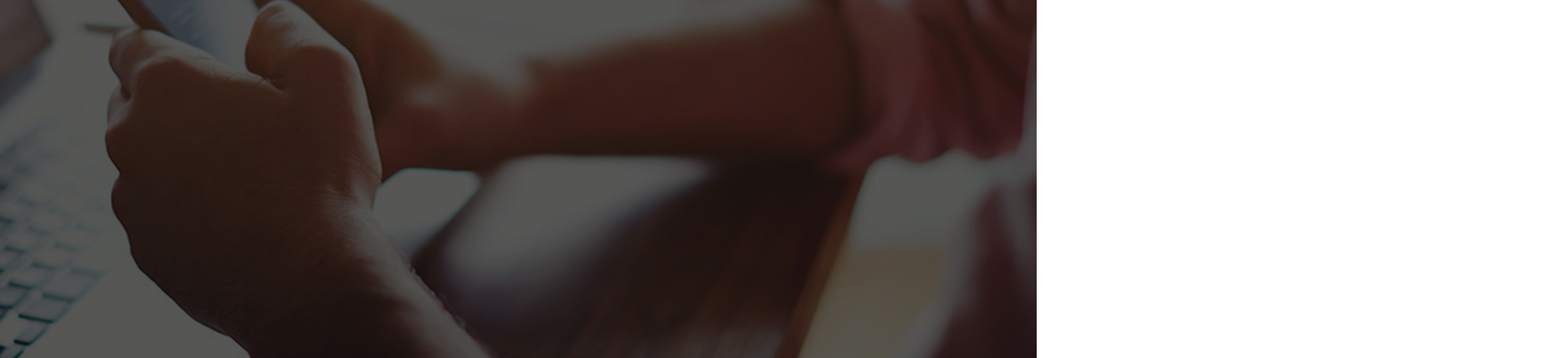
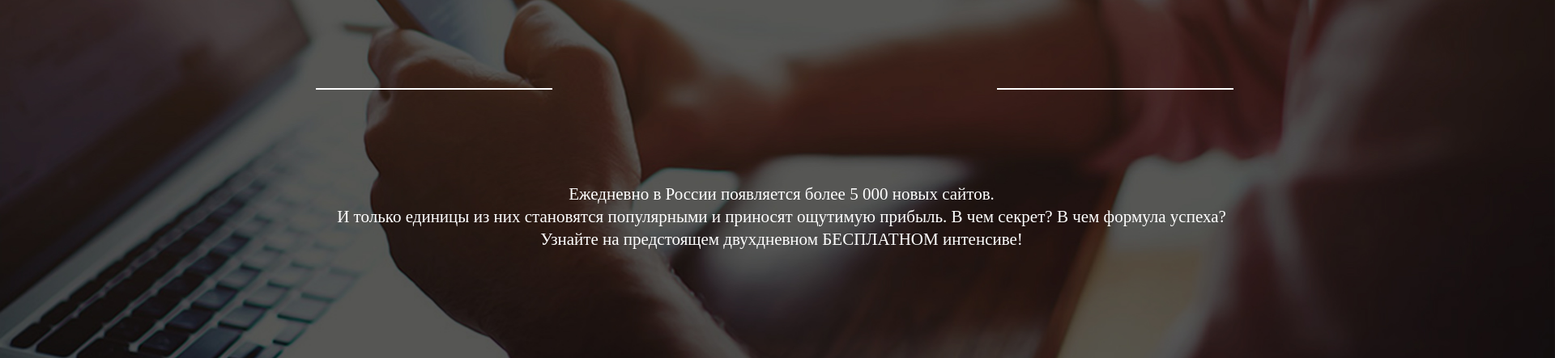
Before and after one commit to Maxim1Popov1/Maxim1Popov1.github.io, a plain HTML site: page index.html in a window 1280 px wide. Shown: the part 173-616 px from the top of the page at 81% size, 1920 px wide, since content can reach past the window. Drawn offline with Linux system fonts and the light colour scheme.

Commit message:
line-text

```diff
--- a/index.html
+++ b/index.html
@@ -17,12 +17,18 @@
 </head>
 <body>
     <header class="header">
+
         <div class="container">
             <div class="logo-wrapper">
             <div class="logo">
                     <img src="./src/public/img/photo.png" alt="logo">
                 </div>
             <div class="logo-text">WordPress интенсив</div>
+            <div class=" line-left"></div>
+            <div class=" line-right"></div>
+            <div class=" text-centr">Ежедневно в России появляется более 5 000 новых сайтов.<br>
+                И только единицы из них становятся популярными и приносят ощутимую прибыль. В чем секрет? В чем формула успеха?
+                Узнайте на предстоящем двухдневном БЕСПЛАТНОМ интенсиве!</div>
             </div>
         </div>
     </header>
--- a/src/styles/style.css
+++ b/src/styles/style.css
@@ -20,6 +20,7 @@
 }
 
 .header {
+    width: 1920px;
     height: 800px;
     background: center / cover no-repeat   url(../public/img/bg.png);
 }
@@ -44,3 +45,41 @@
     text-transform: uppercase;
     margin-top: 17px;
 }
+
+.line-left {
+    position: absolute;
+    width: 292px;
+    height: 2px;
+    left: 0px;
+    top: 282px;
+
+background: #FFFFFF;
+}
+
+.line-right {
+    position: absolute;
+width: 292px;
+height: 2px;
+left: 841px;
+top: 282px;
+
+background: #FFFFFF;
+}
+
+.text-centr {
+    position: absolute;
+    width: 1144px;
+    height: 77px;
+    left: 3px;
+    top: 402px;
+
+    font-weight: 300;
+    font-size: 21px;
+    line-height: 28px;
+
+    display: flex;
+    align-items: center;
+    text-align: center;
+
+    color: #FFFFFF;
+}
```
